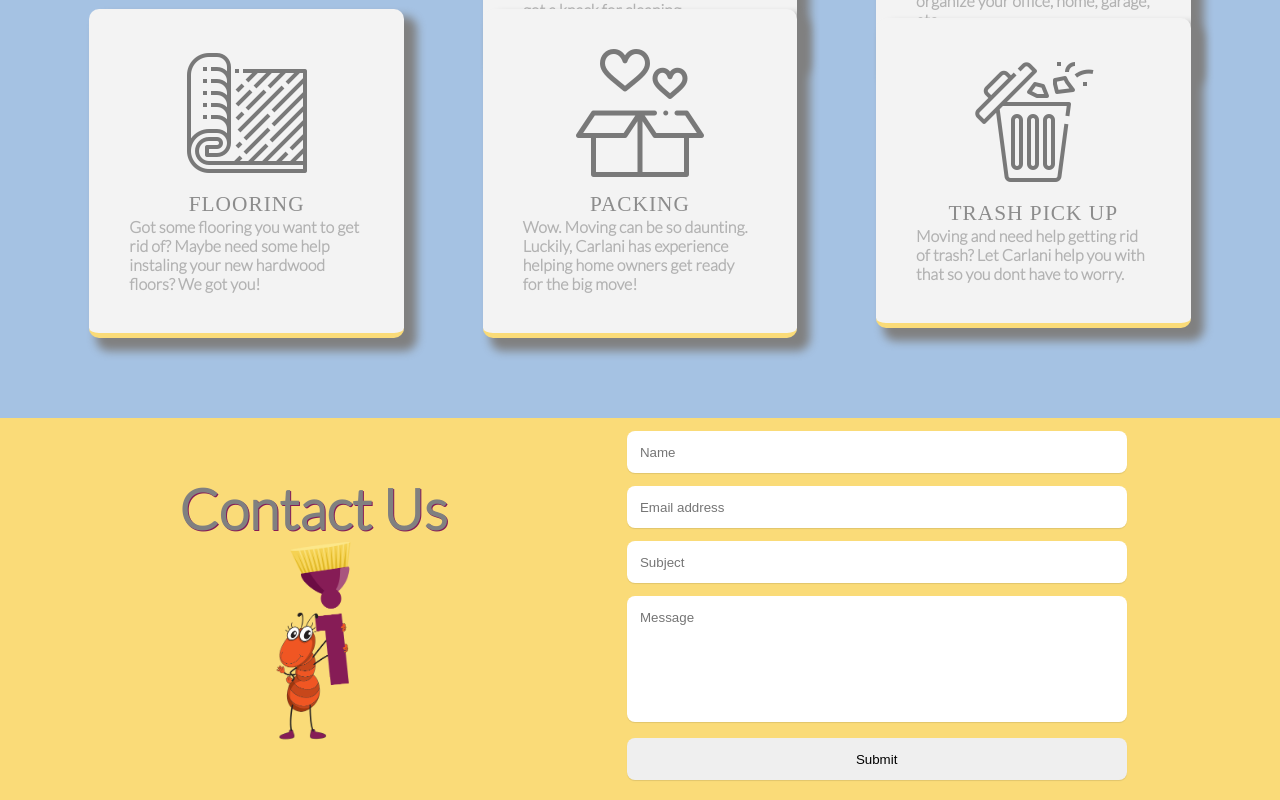
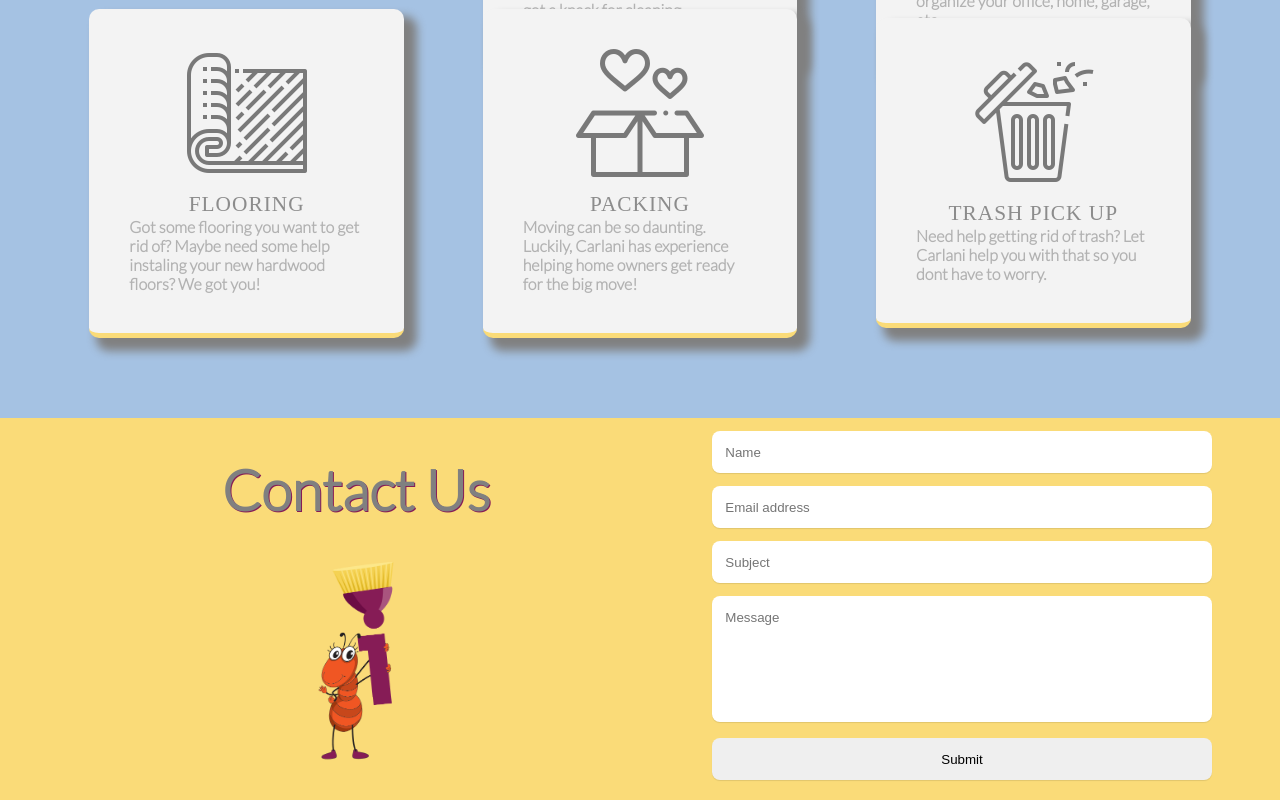
Before and after one commit to MomentaiBro/CarlaniWebApp, a React (Create React App) app: page / in a window 1280 px wide. Shown: the part 2035-2835 px from the top of the page. Built offline with nearby package versions, Linux system fonts and the light colour scheme; the HTML template or start-up script is replaced by a standard one.

Commit message:
fixed some buggies in contact

```diff
--- a/src/components/Services.js
+++ b/src/components/Services.js
@@ -8,8 +8,8 @@ const Services = () => {
         {title: "Cleaning", description: "Messy Rooms? Need your house to get ready for showings? We've got a knack for cleaning.", icon: "./icons/mop.png"},
         {title: "Organizing", description: "We all get a little disorganized from time to time. Let us help organize your office, home, garage, etc.", icon: "./icons/house.png"},
         {title: "Flooring", description: "Got some flooring you want to get rid of? Maybe need some help instaling your new hardwood floors? We got you!", icon: "./icons/flooring.png"},
-        {title: "Packing", description: "Wow. Moving can be so daunting. Luckily, Carlani has experience helping home owners get ready for the big move!", icon: "./icons/shipping.png"},
-        {title: "Trash Pick Up", description: "Moving and need help getting rid of trash? Let Carlani help you with that so you dont have to worry.", icon: "./icons/trashcan.png"},
+        {title: "Packing", description: "Moving can be so daunting. Luckily, Carlani has experience helping home owners get ready for the big move!", icon: "./icons/shipping.png"},
+        {title: "Trash Pick Up", description: "Need help getting rid of trash? Let Carlani help you with that so you dont have to worry.", icon: "./icons/trashcan.png"},
     ]);
 
     return (
--- a/src/modules/Contact.module.css
+++ b/src/modules/Contact.module.css
@@ -3,14 +3,15 @@
   display: flex;
   justify-content: space-evenly;
   background-color: var(--yellow);
+  /* max-height: 500px; */
 }
 
 .contact_H1 {
-  justify-content: center;
+  justify-content: space-evenly;
   display: flex;
   flex-direction: column;
   align-items: center;
-  width: 25vw;
+  width: 45vw;
 }
 
 .contact_H1 > h1 {
```
